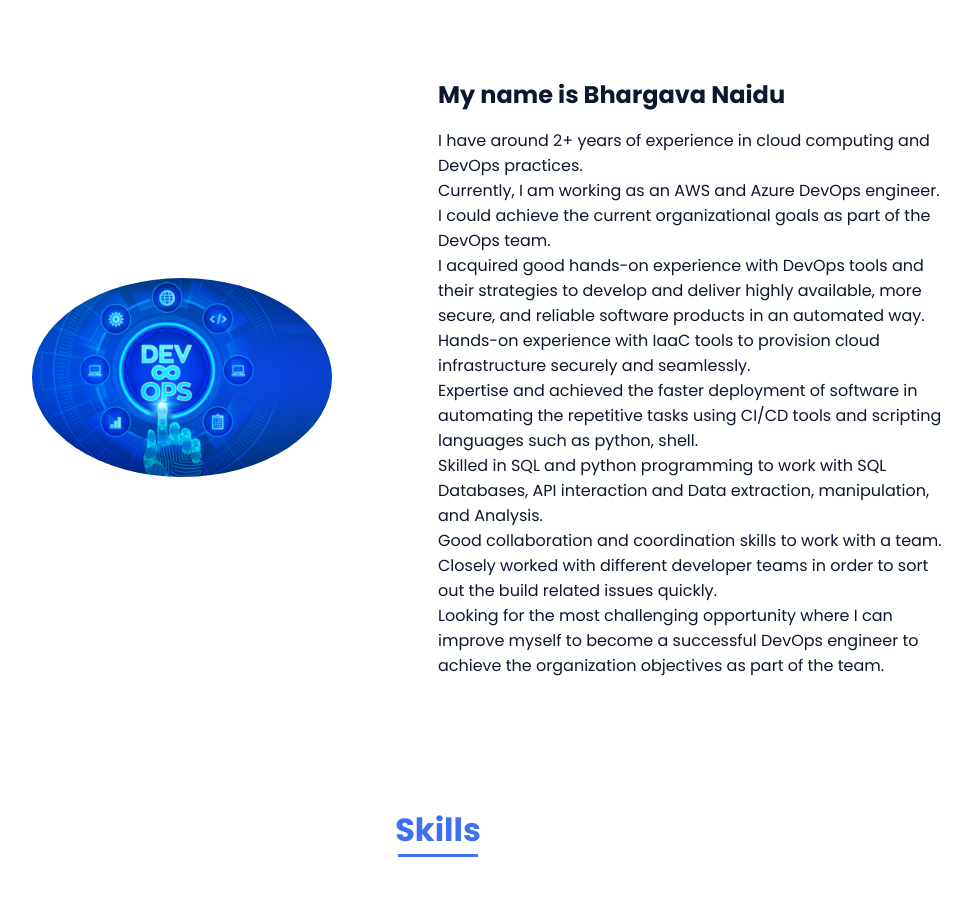
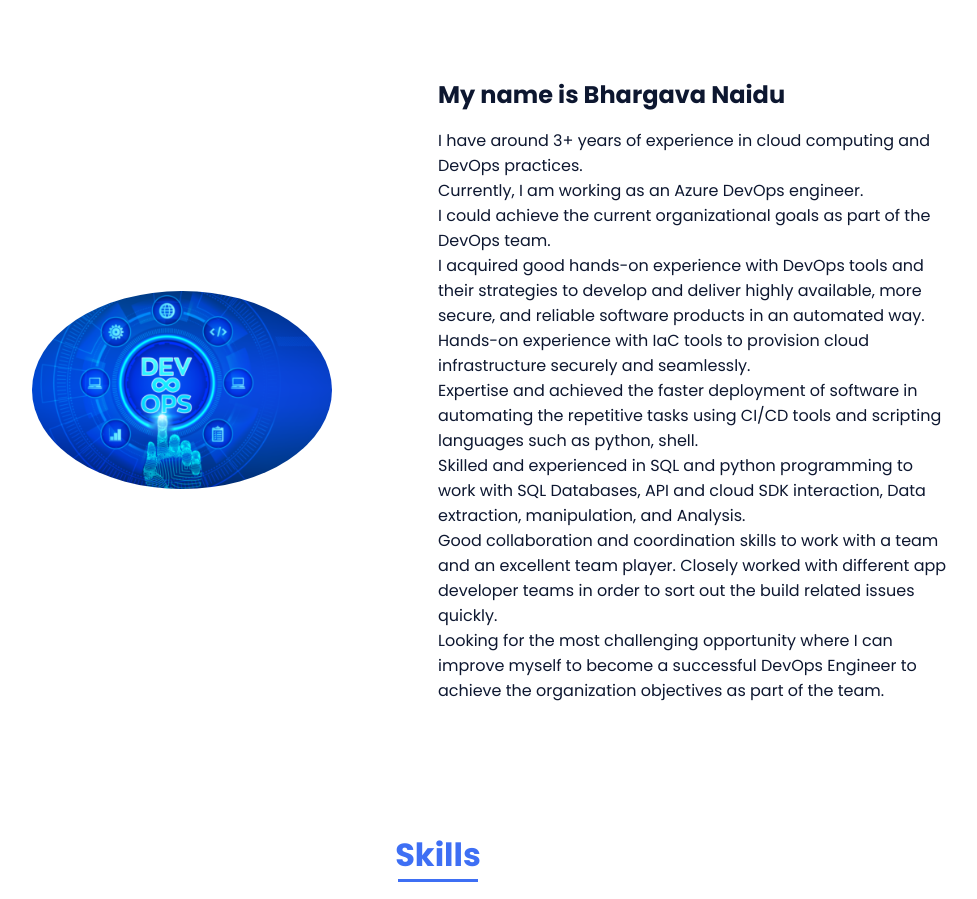
Before and after one commit to bhargavanaidu135/My_portfolio, a plain HTML site: page index.html in a window 1280 px wide. Shown: the part 822-1721 px from the top of the page, without its empty margins (202-1179 px from the left). Drawn offline with nearby package versions, Linux system fonts and the light colour scheme.

Commit message:
updated experience and background details

```diff
--- a/index.html
+++ b/index.html
@@ -75,15 +75,15 @@
 
                     <div>
                         <h2 class="about__subtitle">My name is Bhargava Naidu</h2>
-                        <p class="about__text">I have around 2+ years of experience in cloud computing and DevOps practices.<br>
-                            Currently, I am working as an AWS and Azure DevOps engineer.<br>
+                        <p class="about__text">I have around 3+ years of experience in cloud computing and DevOps practices.<br>
+                            Currently, I am working as an Azure DevOps engineer.<br>
                             I could achieve the current organizational goals as part of the DevOps team.<br>
                             I acquired good hands-on experience with DevOps tools and their strategies to develop and deliver highly available, more secure, and reliable software products in an automated way.<br>
-                            Hands-on experience with IaaC tools to provision cloud infrastructure securely and seamlessly.<br>
+                            Hands-on experience with IaC tools to provision cloud infrastructure securely and seamlessly.<br>
                             Expertise and achieved the faster deployment of software in automating the repetitive tasks using CI/CD tools and scripting languages such as python, shell.<br>
-                            Skilled in SQL and python programming to work with SQL Databases, API interaction and Data extraction, manipulation, and Analysis.<br>
-                            Good collaboration and coordination skills to work with a team. Closely worked with different developer teams in order to sort out the build related issues quickly.<br>
-                            Looking for the most challenging opportunity where I can improve myself to become a successful DevOps engineer to achieve the organization objectives as part of the team.
+                            Skilled and experienced in SQL and python programming to work with SQL Databases, API and cloud SDK interaction, Data extraction, manipulation, and Analysis.<br>
+                            Good collaboration and coordination skills to work with a team and an excellent team player. Closely worked with different app developer teams in order to sort out the build related issues quickly.<br>
+                            Looking for the most challenging opportunity where I can improve myself to become a successful DevOps Engineer to achieve the organization objectives as part of the team.
                         </p>
                     </div>
                 </div>
```
